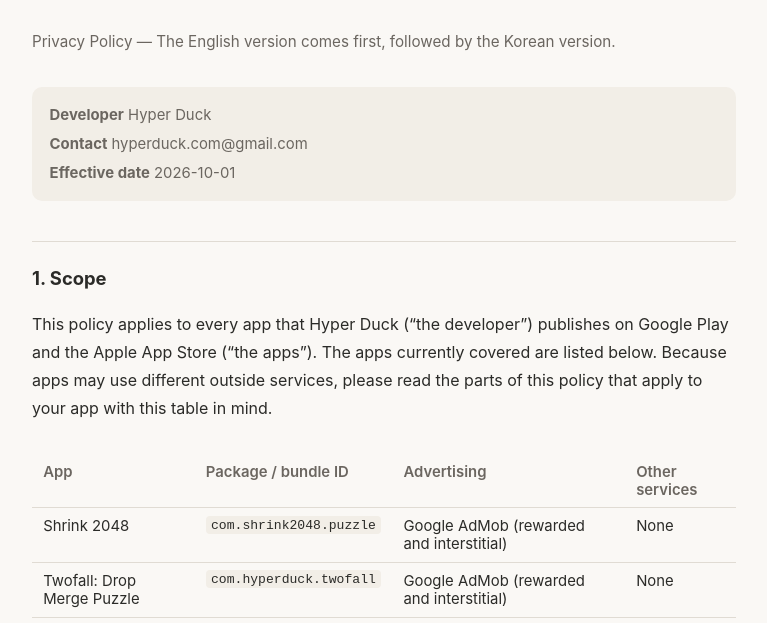
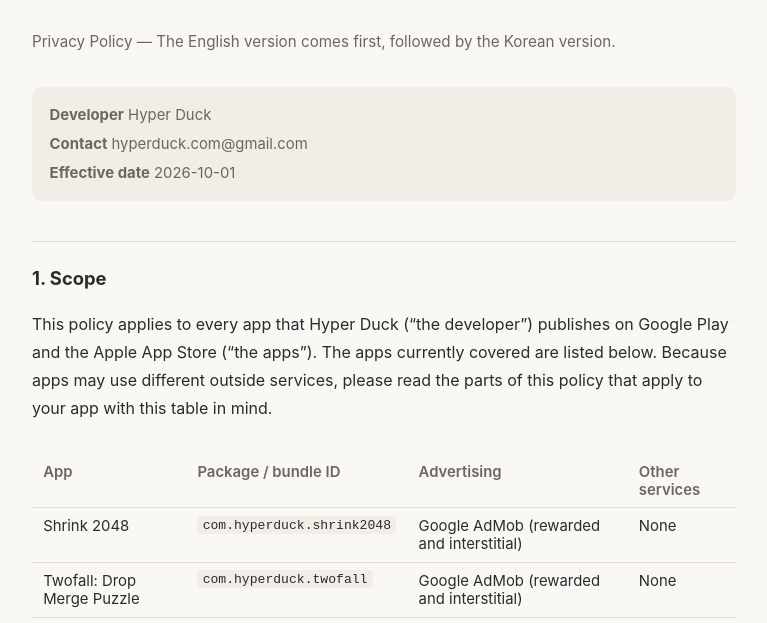
Before and after one commit to hyperduck-official/hyperduck-official.github.io, a plain HTML site: page game/privacy-policy.html in a window 1280 px wide. Shown: the part 177-800 px from the top of the page, without its empty margins (256-1023 px from the left). Drawn offline with Linux system fonts and the light colour scheme.

Commit message:
Update privacy-policy.html

```diff
--- a/game/privacy-policy.html
+++ b/game/privacy-policy.html
@@ -23,8 +23,8 @@
     - 한 앱에만 있는 기능(예: Shrink 2048 의 이용 기록·공유)은 본문에 그 앱 이름을
       붙여 적습니다. 다른 앱 이용자가 자기 앱에 없는 기능을 읽고 오해하지 않게.
     - 어린이 대상 앱은 이 방침에 섞지 말고 따로 만드세요(6항 참고).
-    - 이 파일은 2048-8bit/docs 와 puzzle/docs 두 곳에 **똑같이** 둡니다. 한쪽을
-      고치면 다른 쪽에도 그대로 복사하세요.
+    - 원본은 prototype/hyperduck-site 하나뿐입니다(README.md). 여기서 고치고
+      GitHub Pages 저장소에 올립니다. 게임 프로젝트에 사본을 두지 마세요.
 
   스토어 신고와 맞출 것 (앱마다 따로 합니다)
     - Google Play → 앱 콘텐츠 → 데이터 보안: 기기 또는 기타 ID(광고 ID) 수집,
@@ -126,7 +126,7 @@
 
   <tr>
     <td>Shrink 2048</td>
-    <td><code>com.shrink2048.puzzle</code></td>
+    <td><code>com.hyperduck.shrink2048</code></td>
     <td>Google AdMob (rewarded and interstitial)</td>
     <td>None</td>
   </tr>
@@ -349,7 +349,7 @@
   <tr><th>앱</th><th>패키지 / 번들 ID</th><th>광고</th><th>그 밖의 서비스</th></tr>
   <tr>
     <td>Shrink 2048</td>
-    <td><code>com.shrink2048.puzzle</code></td>
+    <td><code>com.hyperduck.shrink2048</code></td>
     <td>Google AdMob (보상형 · 전면)</td>
     <td>없음</td>
   </tr>
```
